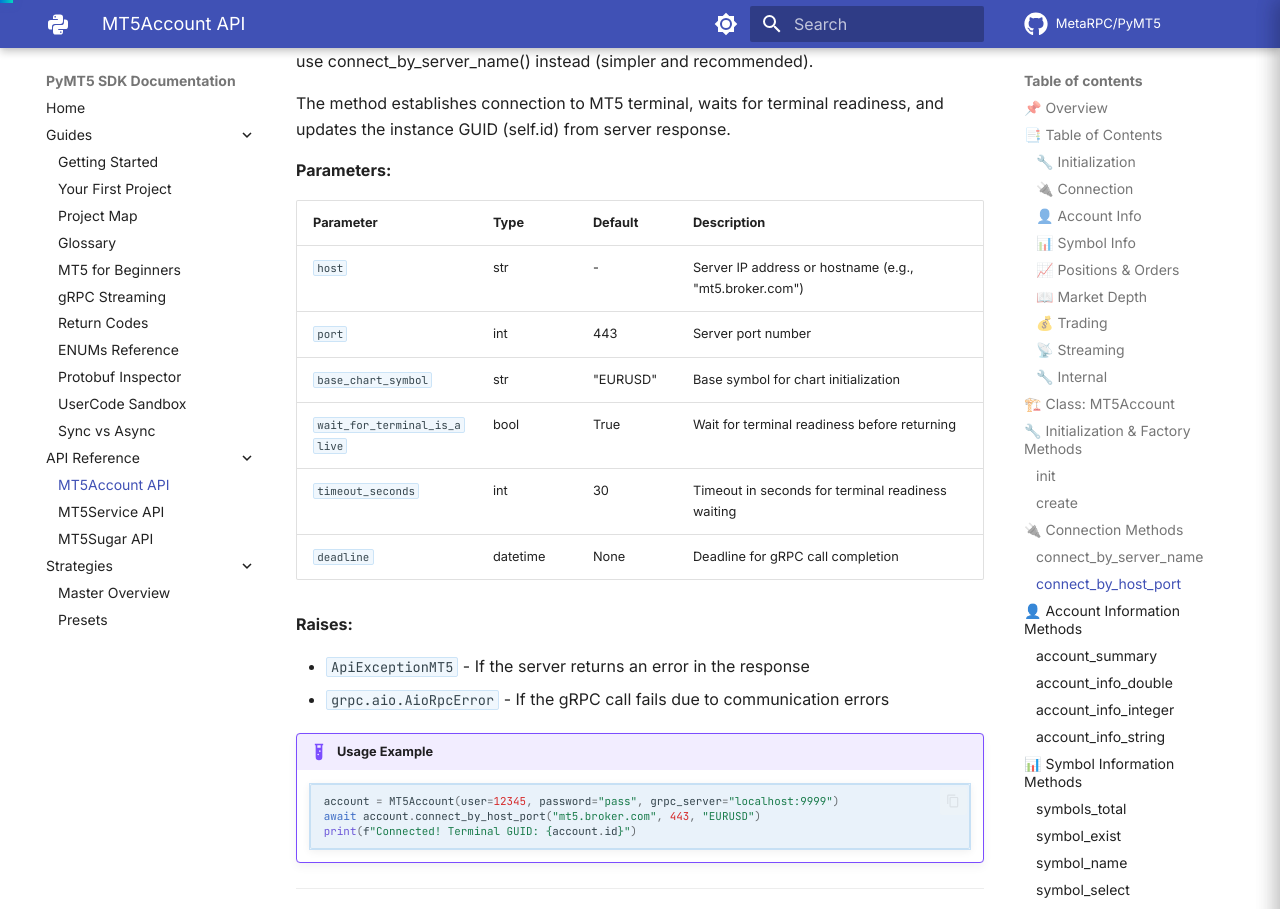
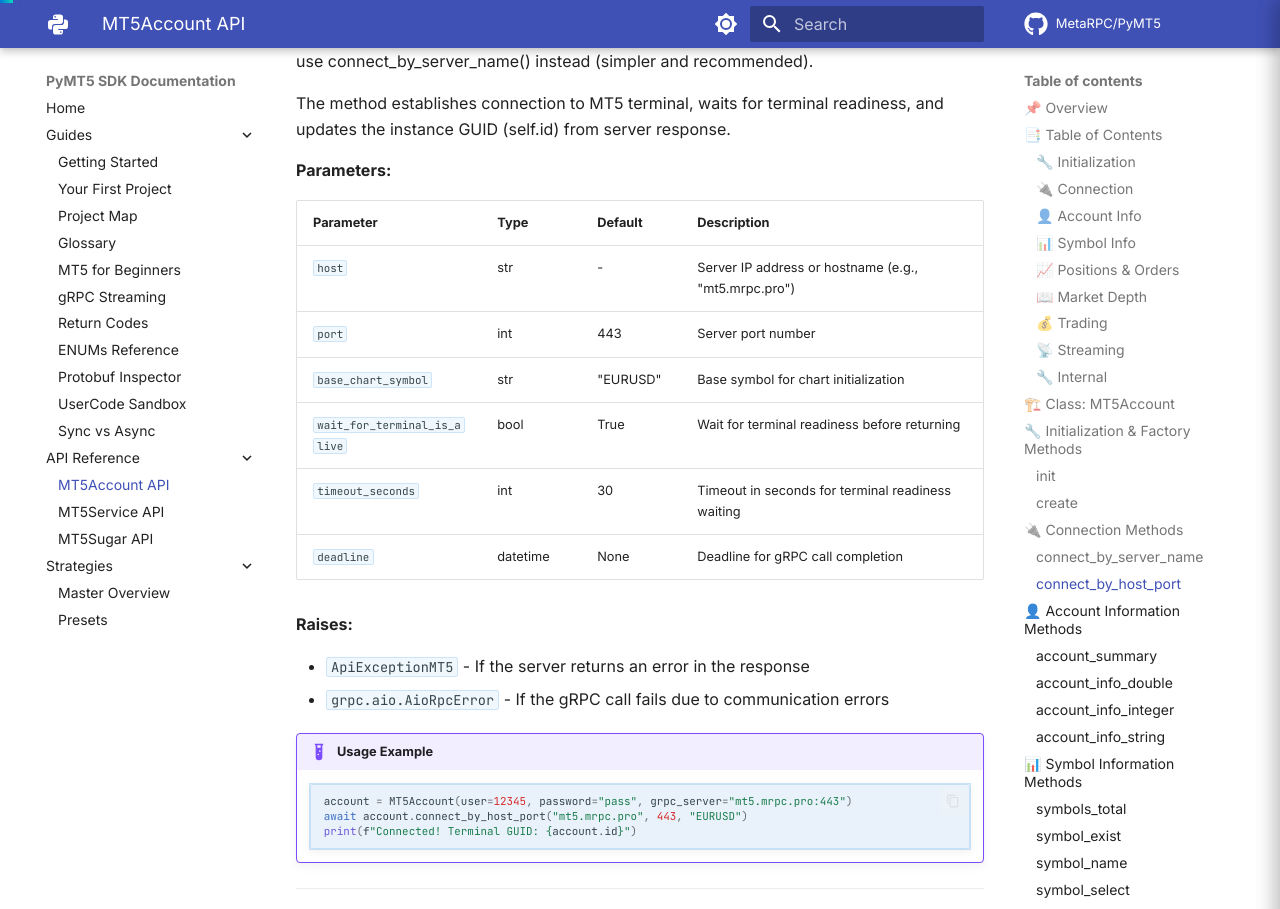
Before and after one commit to MetaRPC/PyMT5, an MkDocs documentation site: the page built from docs/API_Reference/MT5Account.md, in a window 1280 px wide and 1400 px high, scrolled down 6758 px. Shown: the top 909 px of the window. Built offline with MkDocs 1.6.1 and Material for MkDocs 9.7.7, drawn with Linux system fonts in a browser that asks for light colours; comment, search, counter and statistics services are not loaded; some of the changed text lies outside the part shown.

Commit message:
docs: add API key guide at https://mrpc.pro/signup and standardize production endpoints

````diff
--- a/docs/API_Reference/MT5Account.md
+++ b/docs/API_Reference/MT5Account.md
@@ -210,7 +210,7 @@ and updates the instance GUID (self.id) from server response.
 
 !!! example "Usage Example"
     ```python
-    account = MT5Account(user=12345, password="pass", grpc_server="localhost:9999")
+    account = MT5Account(user=12345, password="pass", grpc_server="mt5.mrpc.pro:443")
     await account.connect_by_server_name("MetaQuotes-Demo", "EURUSD")
     print(f"Connected! Terminal GUID: {account.id}")
     ```
@@ -235,7 +235,7 @@ and updates the instance GUID (self.id) from server response.
 
 | Parameter | Type | Default | Description |
 |-----------|------|---------|-------------|
-| `host` | str | - | Server IP address or hostname (e.g., "mt5.broker.com") |
+| `host` | str | - | Server IP address or hostname (e.g., "mt5.mrpc.pro") |
 | `port` | int | 443 | Server port number |
 | `base_chart_symbol` | str | "EURUSD" | Base symbol for chart initialization |
 | `wait_for_terminal_is_alive` | bool | True | Wait for terminal readiness before returning |
@@ -249,8 +249,8 @@ and updates the instance GUID (self.id) from server response.
 
 !!! example "Usage Example"
     ```python
-    account = MT5Account(user=12345, password="pass", grpc_server="localhost:9999")
-    await account.connect_by_host_port("mt5.broker.com", 443, "EURUSD")
+    account = MT5Account(user=12345, password="pass", grpc_server="mt5.mrpc.pro:443")
+    await account.connect_by_host_port("mt5.mrpc.pro", 443, "EURUSD")
     print(f"Connected! Terminal GUID: {account.id}")
     ```
 
````
Also changed, not shown: README.md (+38 -9 lines), docs/All_Guides/GETTING_STARTED.md (+10 -0 lines), docs/All_Guides/RETURN_CODES_REFERENCE.md (+1 -1 lines), docs/All_Guides/USERCODE_SANDBOX_GUIDE.md (+3 -3 lines), docs/All_Guides/Your_First_Project.md (+9 -0 lines), docs/MT5Service/MT5Service.Overview.md (+1 -1 lines), 2 other files.
